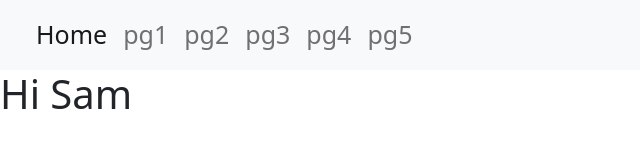
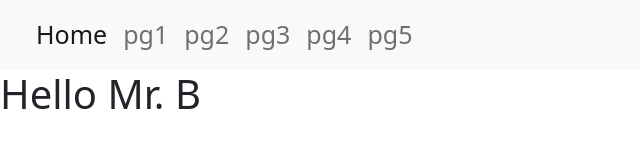
Before and after one commit to Savannah-Odd/LocalLadies-Sam, a plain HTML site: page index.html in a window 1280 px wide. Shown: the whole page, without its empty margins (0-640 px from the left). Drawn offline with nearby package versions, Linux system fonts and the light colour scheme.

Commit message:
Update index.html

```diff
--- a/index.html
+++ b/index.html
@@ -43,7 +43,8 @@
         </div>
       </nav>
 
-    <h1>Hi Sam</h1>
+    <h1>Hello Mr. B</h1>
+
 
 
     <script src="https://cdn.jsdelivr.net/npm/bootstrap@5.1.3/dist/js/bootstrap.bundle.min.js" integrity="sha384-ka7Sk0Gln4gmtz2MlQnikT1wXgYsOg+OMhuP+IlRH9sENBO0LRn5q+8nbTov4+1p" crossorigin="anonymous"></script>
```
